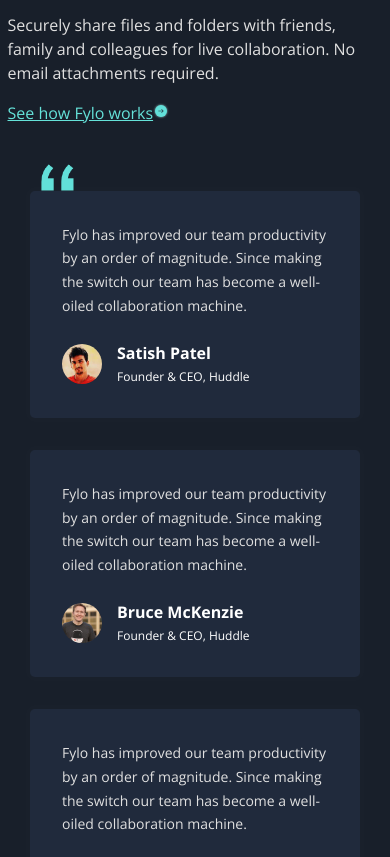
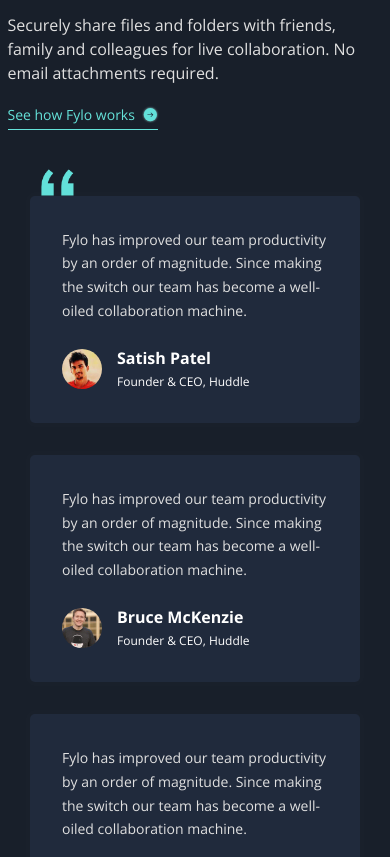
Before and after one commit to RemmySpicy/frontend-mentor, a plain HTML site: page fylo-dark-theme-landing-page-master/index.html in a window 390 px wide. Shown: the part 1854-2711 px from the top of the page. Drawn offline with nearby package versions, Linux system fonts and the light colour scheme.

Commit message:
Complete productive section css mobile

```diff
--- a/fylo-dark-theme-landing-page-master/style.css
+++ b/fylo-dark-theme-landing-page-master/style.css
@@ -169,11 +169,23 @@
 }
 
 .btn-link {
+    display: inline-block;
     color: var(--accnt-cyan);
+    font-size: 14px;
+    line-height: 2;
+
+    text-decoration: none;
+    border-bottom: 1px solid var(--accnt-cyan);
 }
 
 .btn-link::after {
     content: url(images/icon-arrow.svg);
+    display: inline-block;
+    width: 23px;
+    text-align: right;
+    scale: 1.1;
+    position: relative;
+    top: 3.5px;
 }
 
 /* TESTIMONIALS */
```
